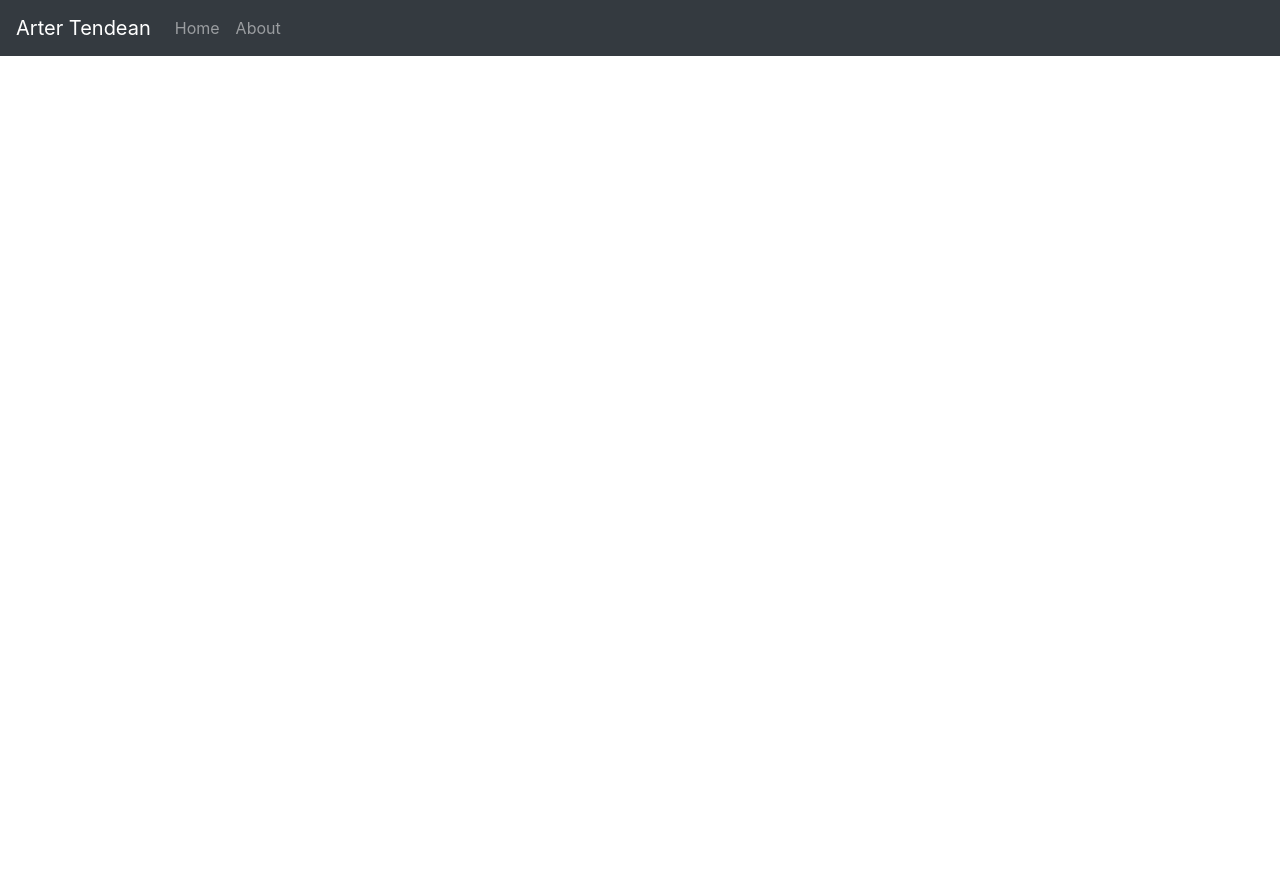
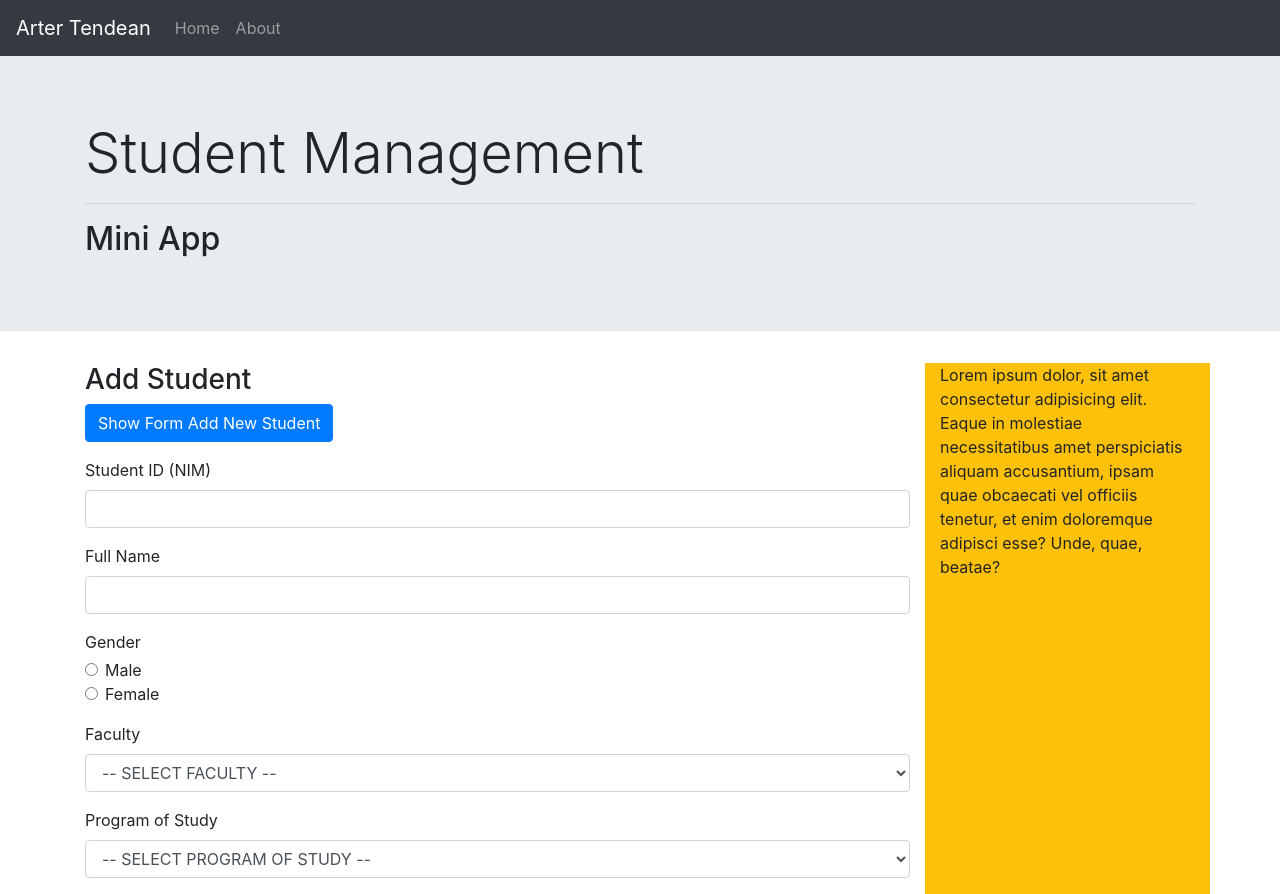
Before and after one commit to S11720037/Student-Management-MiniApp, a plain HTML site: page index.html in a window 1280 px wide. Before the commit the page ends 800 px from the top, so only its background shows below. Drawn offline with nearby package versions, Linux system fonts and the light colour scheme.

Commit message:
Solved Dependent <select>

```diff
--- a/index.html
+++ b/index.html
@@ -33,11 +33,89 @@
         <!-- end navbar -->
 
 
+        <!-- jumbotron -->
+        <div class="jumbotron jumbotron-fluid">
+            <div class="container">
+                <h1 class="display-4">Student Management</h1>
+                <hr>
+                <h2>Mini App</h2>
+            </div>
+        </div>
+        <!-- end jumbotron -->
+
+
+
+        <div class="container-sm">
+            <div class="row">
+                <div class="col-sm-9">
+                    <h3>Add Student</h3>
+
+                    <button type="button" class="btn btn-primary" id="show-hide-button">Show Form Add New Student</button>
+
+
+                    <form class="mt-3">
+                        <div class="form-group">
+                            <label for="exampleFormControlInput1">Student ID (NIM)</label>
+                            <input type="text" class="form-control" id="NIM">
+                        </div>
+
+                        <div class="form-group">
+                            <label for="exampleFormControlInput1">Full Name</label>
+                            <input type="text" class="form-control" id="full-name">
+                        </div>
+
+                        <div class="form-group">
+                            <p class="mb-1">Gender</p>
+                            <div class="form-check">
+                                <input class="form-check-input" type="radio" name="exampleRadios" id="exampleRadios1" value="option1">
+                                <label class="form-check-label" for="exampleRadios1">
+                                    Male
+                                </label>
+                            </div>
+                            <div class="form-check">
+                                <input class="form-check-input" type="radio" name="exampleRadios" id="exampleRadios2" value="option2">
+                                <label class="form-check-label" for="exampleRadios2">
+                                    Female
+                                </label>
+                            </div>
+                        </div>
+
+                        <div class="form-group">
+                            <label for="exampleFormControlSelect1">Faculty</label>
+                            <select class="form-control" id="faculty-form">
+                                <option>-- SELECT FACULTY --</option>
+                            </select>
+                        </div>
+
+                        <div class="form-group">
+                            <label for="exampleFormControlSelect1">Program of Study</label>
+                            <select class="form-control" id="program-study-form">
+                                <option>-- SELECT PROGRAM OF STUDY --</option>
+                            </select>
+                        </div>
+                    </form>
+
+
+                </div>
+                <div class="col-sm-3 bg-warning">
+                    <p>Lorem ipsum dolor, sit amet consectetur adipisicing elit. Eaque in molestiae necessitatibus amet perspiciatis aliquam accusantium, ipsam quae obcaecati vel officiis tenetur, et enim doloremque adipisci esse? Unde, quae, beatae?</p>
+                </div>
+            </div>
+        </div>
+
+
+
+
+
+
+
+
 
 
 
         <!-- Optional JavaScript -->
         <!-- jQuery first, then Popper.js, then Bootstrap JS -->
+        <script src="js/script.js"></script>
         <script src="https://code.jquery.com/jquery-3.5.1.slim.min.js" integrity="sha384-DfXdz2htPH0lsSSs5nCTpuj/zy4C+OGpamoFVy38MVBnE+IbbVYUew+OrCXaRkfj" crossorigin="anonymous"></script>
         <script src="https://cdn.jsdelivr.net/npm/popper.js@1.16.1/dist/umd/popper.min.js" integrity="sha384-9/reFTGAW83EW2RDu2S0VKaIzap3H66lZH81PoYlFhbGU+6BZp6G7niu735Sk7lN" crossorigin="anonymous"></script>
         <script src="https://stackpath.bootstrapcdn.com/bootstrap/4.5.2/js/bootstrap.min.js" integrity="sha384-B4gt1jrGC7Jh4AgTPSdUtOBvfO8shuf57BaghqFfPlYxofvL8/KUEfYiJOMMV+rV" crossorigin="anonymous"></script>
--- /dev/null
+++ b/js/script.js
@@ -0,0 +1,77 @@
+// show hide form
+const show_hide_form = document.querySelector("#show-hide-button");
+const form = document.querySelector("#form");
+
+show_hide_form.addEventListener("click", function(){
+
+	if(form.style.display === "none"){
+		form.style.display = "block";
+		show_hide_form.textContent = "Hide Form Add New Student";
+	}
+	else{
+		form.style.display = "none";
+		show_hide_form.textContent = "Show Form Add New Student";
+	}
+});
+//end show hide form
+
+
+//faculties and program study
+const faculties = [
+	{
+		name:"Computer Science",
+		sub: ['Information Systems','Informatics']
+	},
+	{
+		name:"Ekonomi",
+		sub: ['Management','Accounting']
+	},
+	{
+		name:"Anime Summer 2020",
+		sub: ['Re:Zero 2nd Season','The God of Highschool']
+	},
+]
+
+const faculty_option = document.querySelector("#faculty-form");
+
+for(faculty of faculties){
+	let tag = document.createElement('option');
+	let text = document.createTextNode(faculty.name);
+	tag.appendChild(text);
+	faculty_option.appendChild(tag);
+}
+
+
+let program_study = document.querySelector("#program-study-form");
+
+faculty_option.addEventListener('change',function(e){
+
+	let options = e.target.value;
+
+	//check if selected faculty is valid
+	if(faculties.map((faculty) => faculty.name).indexOf(options) != -1){
+		faculties.filter((i) => {
+			if(i.name == options){
+
+				program_study.innerHTML = '';
+
+				let tag = document.createElement('option');
+				let text = document.createTextNode("-- SELECT PROGRAM OF STUDY --");
+				tag.appendChild(text);
+				program_study.appendChild(tag);
+
+				for(j of i.sub){
+					let tag = document.createElement('option');
+					let text = document.createTextNode(j);
+					tag.appendChild(text);
+					program_study.appendChild(tag)
+
+				}
+			}
+		});
+	}
+	else{
+		// console.log('');
+	}
+});
+//end faculties and program study
```
